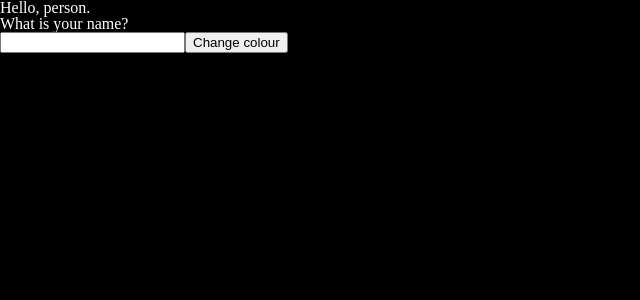
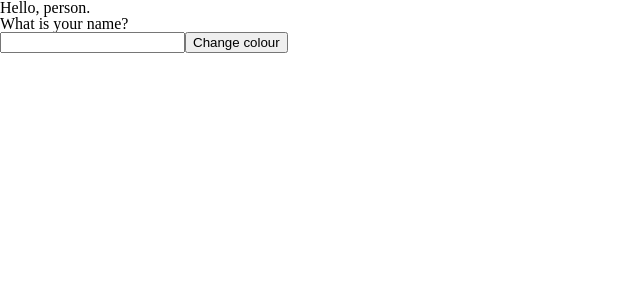
Before and after one commit to byrondenham/byrondenham.xyz, a Next.js app: page / in a window 1280 px wide. Shown: the top 300 px of the page, without its empty margins (0-640 px from the left). Built offline with nearby package versions, Linux system fonts and the light colour scheme.

Commit message:
fix styles

```diff
--- a/pages/index.tsx
+++ b/pages/index.tsx
@@ -12,7 +12,9 @@ const Home: NextPage = () => {
       <Head>
         <title>Byron Denham</title>
         <style>
-          background: #{bgColor}
+          body: {"\{"}
+            background: #{bgColor}
+          {"\}"}
         </style>
       </Head>
       <h1>Hello, {name}.</h1>
--- a/styles.css
+++ b/styles.css
@@ -52,8 +52,3 @@ table {
     border-collapse: collapse;
     border-spacing: 0;
 }
-
-body {
-    background: black;
-    color: white;
-}
```
